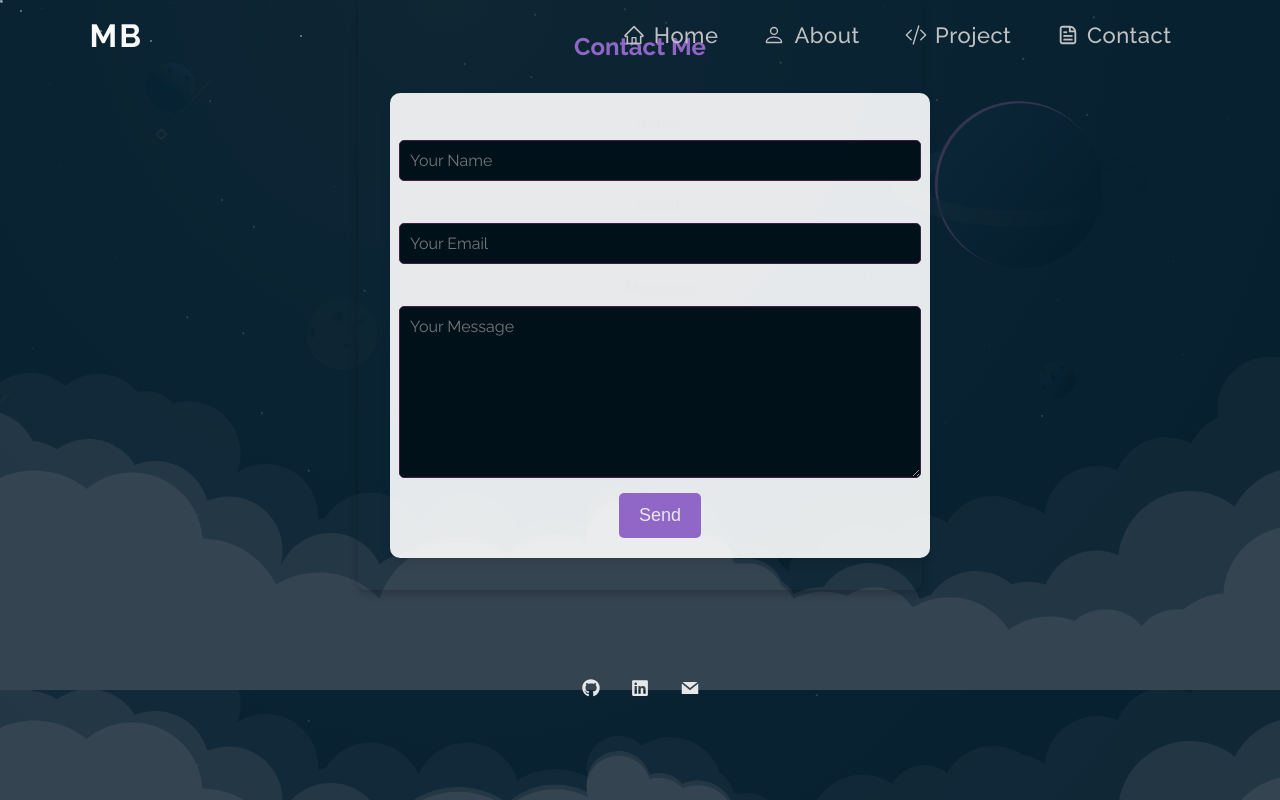
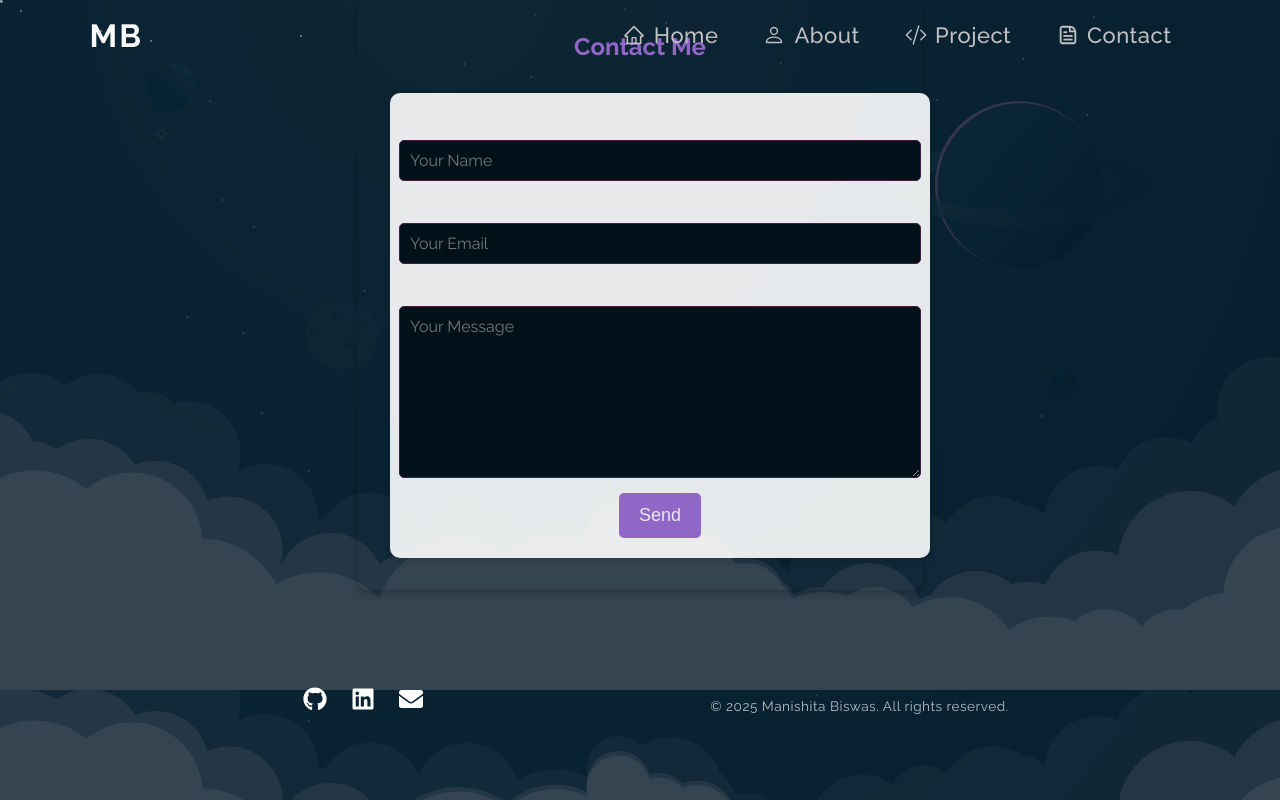
Before and after one commit to imanishita/Portfolio, a React (Create React App) app: page /Contact in a window 1280 px wide. Built offline with nearby package versions, Linux system fonts and the light colour scheme.

Commit message:
FooterUpdated

```diff
--- a/src/App.js
+++ b/src/App.js
@@ -1,11 +1,10 @@
 import { Route, Routes } from "react-router-dom";
 import { useEffect, useState } from "react";
 import Nav from './Components/Navbar';
-import Footer from "./Components/Footer";
 import Home from "./Components/Home";
 import About from "./Components/About";
 import Contact from "./Components/Contact";
-
+import Footer from './Components/Footer';
 
 import Project from "./Components/Projects";
 import MoveToTop from "./Components/MoveToTop";
--- a/src/Components/Contact.js
+++ b/src/Components/Contact.js
@@ -98,6 +98,7 @@ const Contact = () => {
           </form>
         </div>
       </div>
+
     </div>
   );
 };
--- /dev/null
+++ b/src/Components/Footer.css
@@ -0,0 +1,33 @@
+.footer {
+    background-color: transparent;
+    text-align: center;
+    padding: 1rem;
+    color: white;
+    position: relative;
+    bottom: 0;
+    width: 100%;
+    z-index: 10;
+  }
+
+  .social-icons {
+    display: flex;
+    justify-content: center;
+    gap: 1.5rem;
+    margin-bottom: 0.5rem;
+  }
+
+  .social-icons a {
+    color: white;
+    font-size: 1.5rem;
+    transition: transform 0.3s ease, color 0.3s ease;
+  }
+
+  .social-icons a:hover {
+    color: #a78bfa; /* purple hover */
+    transform: scale(1.2);
+  }
+
+  footer p {
+    font-size: 0.85rem;
+    color: rgba(255, 255, 255, 0.7);
+  }
--- a/src/Components/Footer.js
+++ b/src/Components/Footer.js
@@ -1,19 +1,26 @@
-import React from 'react';
-import {FaGithub, FaLinkedin} from "react-icons/fa";
-import {GrMail} from "react-icons/gr";
-import {SiLeetcode} from "react-icons/si"
+import React from "react";
+import { FaGithub, FaLinkedin, FaEnvelope } from "react-icons/fa";
+import "./Footer.css";
 
 const Footer = () => {
   return (
-    <footer>
-      <div className='footerLinks'>
-        <a href="https://github.com/imanishita" target='_blank'><FaGithub/></a>
-        <a href="https://www.linkedin.com/in/manishita-b-b32815140/" target='_blank'><FaLinkedin/></a>
-        <a href='mailTo:imanishita17@gmail.com' target='_blank'><GrMail/></a>
+    <footer className="footer">
+      <div className="social-icons">
+        <a href="https://github.com/imanishita" target="_blank" rel="noopener noreferrer">
+          <FaGithub />
+        </a>
+        <a href="https://www.linkedin.com/in/manishita-biswas/" target="_blank" rel="noopener noreferrer">
+          <FaLinkedin />
+        </a>
+        <a href="mailto:biswasmanishita@gmail.com">
+          <FaEnvelope />
+        </a>
+      </div>
+      <p className="copyright">
+        © 2025 Manishita Biswas. All rights reserved.
+      </p>
+    </footer>
+  );
+};
 
-      </div>
-    </footer>
-  )
-}
-
-export default Footer
+export default Footer;
```
